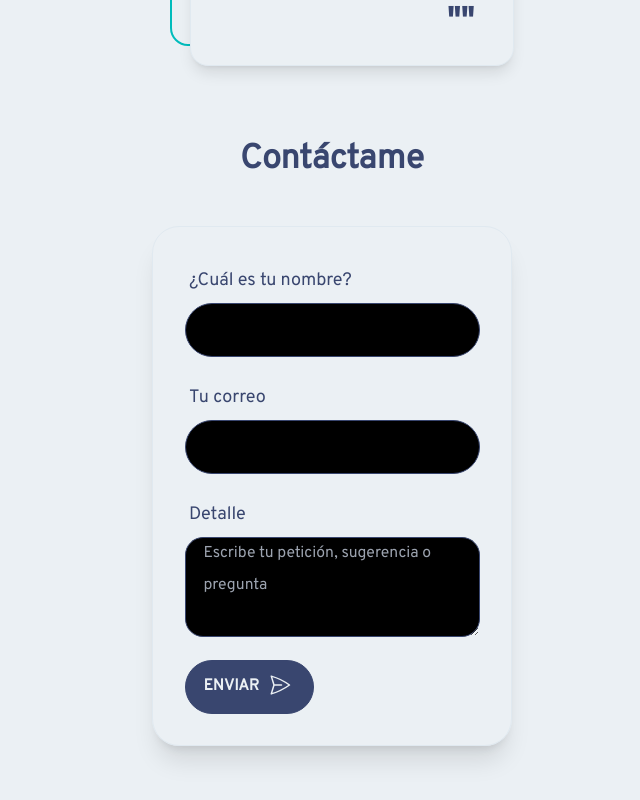
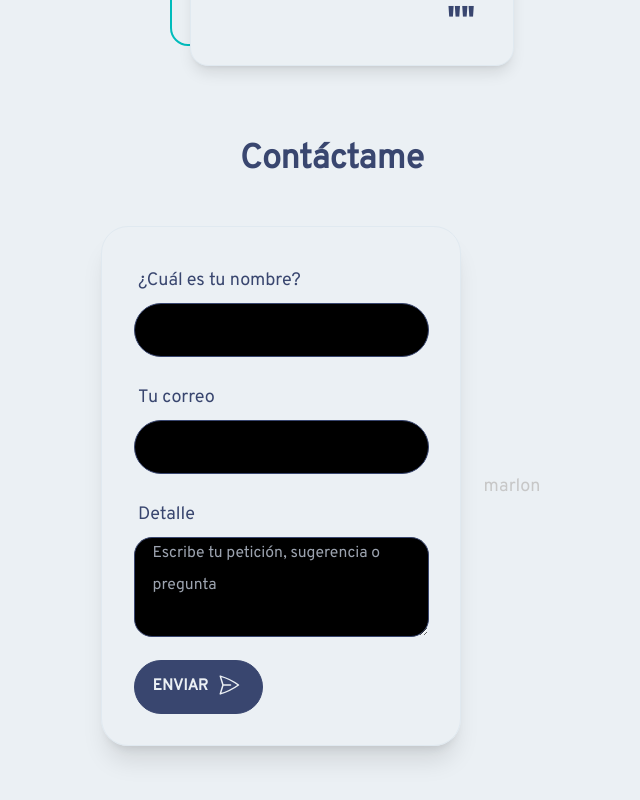
Before and after one commit to marlonocampo/portfolio, a React (Vite) app: page / in a window 1280 px wide. Shown: the part 2349-3149 px from the top of the page, without its empty margins (308-948 px from the left). Built offline with nearby package versions, Linux system fonts and the light colour scheme.

Commit message:
Agregando aboutme y formulario de contactame

```diff
--- a/src/components/ContactMe/ContactMe.tsx
+++ b/src/components/ContactMe/ContactMe.tsx
@@ -1,4 +1,5 @@
-import { SendIcon } from '@assets/icons/SendIcons'
+import { FormContactMe } from './FormContactMe'
+import { FigureContactMe } from './FigureContactMe'
 export function Contactame (): JSX.Element {
   return (
     <section className='mt-16 pb-52'>
@@ -6,34 +7,8 @@ export function Contactame (): JSX.Element {
         Contáctame
       </h2>
       <div className='flex items-center justify-center'>
-        <form action='' className='text-secondary w-80 rounded-3xl border-secondary-focus shadow-xl border p-7'>
-          <div className='form-control mb-4'>
-            <label className='label'>
-              ¿Cuál es tu nombre?
-            </label>
-            <input type='text' maxLength={50} className='input input-bordered input-secondary rounded-full  input-md w-full' />
-          </div>
-          <div className='form-control mb-4'>
-            <label className='label'>
-              Tu correo
-            </label>
-            <input name='email' type='email' maxLength={30} placeholder='' className='input input-bordered rounded-full input-secondary  input-md w-full' />
-          </div>
-          <div className='form-control mb-5'>
-            <label className='label'>
-              Detalle
-            </label>
-            <textarea
-              placeholder='Escribe tu petición, sugerencia o pregunta'
-              className='input input-bordered input-secondary input-md w-full rounded-2xl min-h-[100px] max-h-[200px]'
-              maxLength={200}
-            />
-          </div>
-          <button className={'btn btn-secondary hover:bg-neutral-focus text-primary rounded-full'}>
-            Enviar
-            <SendIcon />
-          </button>
-        </form>
+        <FormContactMe />
+        <FigureContactMe />
       </div>
     </section>
   )
--- /dev/null
+++ b/src/components/ContactMe/FigureContactMe.tsx
@@ -0,0 +1,5 @@
+export function FigureContactMe (): JSX.Element {
+  return (
+    <div className='m-5'>marlon</div>
+  )
+}
--- /dev/null
+++ b/src/components/ContactMe/FormContactMe.tsx
@@ -0,0 +1,39 @@
+import { SendIcon } from '@assets/icons/SendIcons'
+export function FormContactMe (): JSX.Element {
+  const sendEmail = (event: any): void => {
+    event.preventDefault()
+  }
+
+  return (
+    <form onSubmit={sendEmail} className='text-secondary w-80 rounded-3xl border-secondary-focus shadow-xl border p-7'>
+      <div className='form-control mb-4'>
+        <label className='label'>
+          ¿Cuál es tu nombre?
+        </label>
+        <input type='text' maxLength={50} className='input input-bordered input-secondary rounded-full  input-md w-full' />
+      </div>
+      <div className='form-control mb-4'>
+        <label className='label'>
+          Tu correo
+        </label>
+        <input name='email' type='email' maxLength={30} placeholder='' className='input input-bordered rounded-full input-secondary  input-md w-full' />
+      </div>
+      <div className='form-control mb-5'>
+        <label className='label'>
+          Detalle
+        </label>
+        <textarea
+          placeholder='Escribe tu petición, sugerencia o pregunta'
+          className='input input-bordered input-secondary input-md w-full rounded-2xl min-h-[100px] max-h-[200px]'
+          maxLength={200}
+        />
+      </div>
+      <div className='tooltip tooltip-bottom' data-tip='Temporamente Inhabilitado'>
+        <button className={'btn btn-secondary hover:bg-secondary-content text-primary rounded-full cursor-not-allowed'}>
+          Enviar
+          <SendIcon />
+        </button>
+      </div>
+    </form>
+  )
+}
--- a/src/components/sections/skills/Skills.tsx
+++ b/src/components/sections/skills/Skills.tsx
@@ -17,13 +17,13 @@ export function Skills (): JSX.Element {
   }
 
   return (
-    <section className='mt-16'>
+    <section className='mt-16' id='skills'>
       {isShowDescription && (
         <Suspense fallback={<></>}>
           <DescriptionSkills handleShowDescription={handleShowDescription} currentSkill={currentSkill} />
         </Suspense>
       )}
-      <h2 id='skills' className='text-center text-3xl font-bold text-secondary'>
+      <h2 className='text-center text-3xl font-bold text-secondary'>
         Habilidades
       </h2>
       <div className='text-secondary gridSkills gap-4 p-8'>
```
